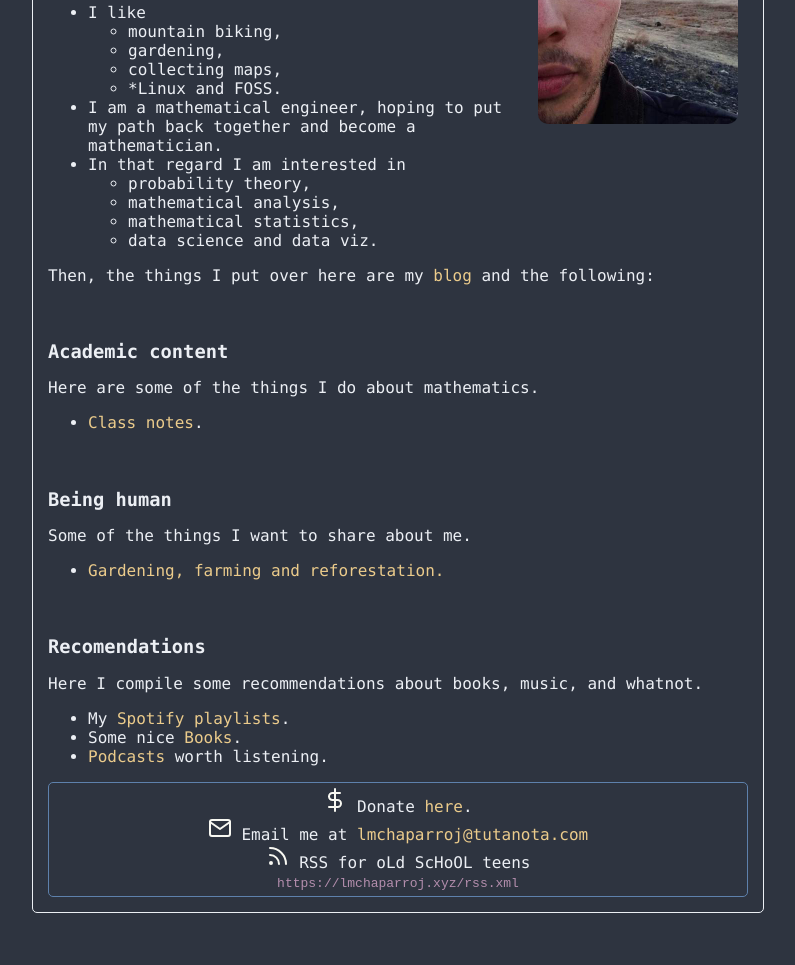
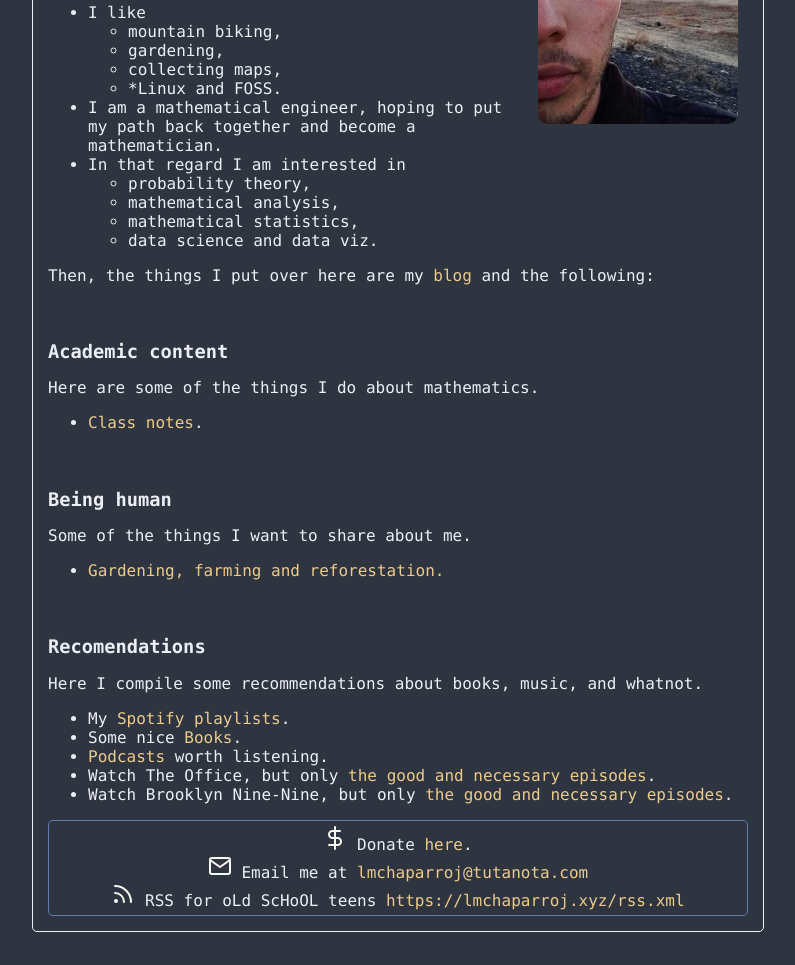
Before and after one commit to lmchj/website, a plain HTML site: page index.html in a window 1280 px wide. Shown: the part 462-1427 px from the top of the page, without its empty margins (242-1037 px from the left). Drawn offline with Linux system fonts and the light colour scheme.

Commit message:
Minor update.

```diff
--- a/index.html
+++ b/index.html
@@ -132,6 +132,14 @@
 			<a href="pages/podcasts.html">Podcasts</a>
 			worth listening.
 		</li>
+		<li>
+			Watch The Office, but only
+			<a href="pages/the-office" target="_blank">the good and necessary episodes</a>.
+		</li>
+		<li>
+			Watch Brooklyn Nine-Nine, but only
+			<a href="pages/b99" target="_blank">the good and necessary episodes</a>.
+		</li>
 	</ul>
 
 	<footer>
@@ -149,10 +157,7 @@
 
 			<div>
 				<img src="pics/icons/rss.svg" alt="RSS">
-				RSS for oLd ScHoOL teens
-				<br>
-				<code>https://lmchaparroj.xyz/rss.xml</code>
-				</br>
+				RSS for oLd ScHoOL teens <a href="https://lmchaparroj.xyz/rss.xml" target="_blank">https://lmchaparroj.xyz/rss.xml</a>
 			</div>
 		</center>
 	</footer>
```
Lines whose indentation alone changed are shown as unchanged.
